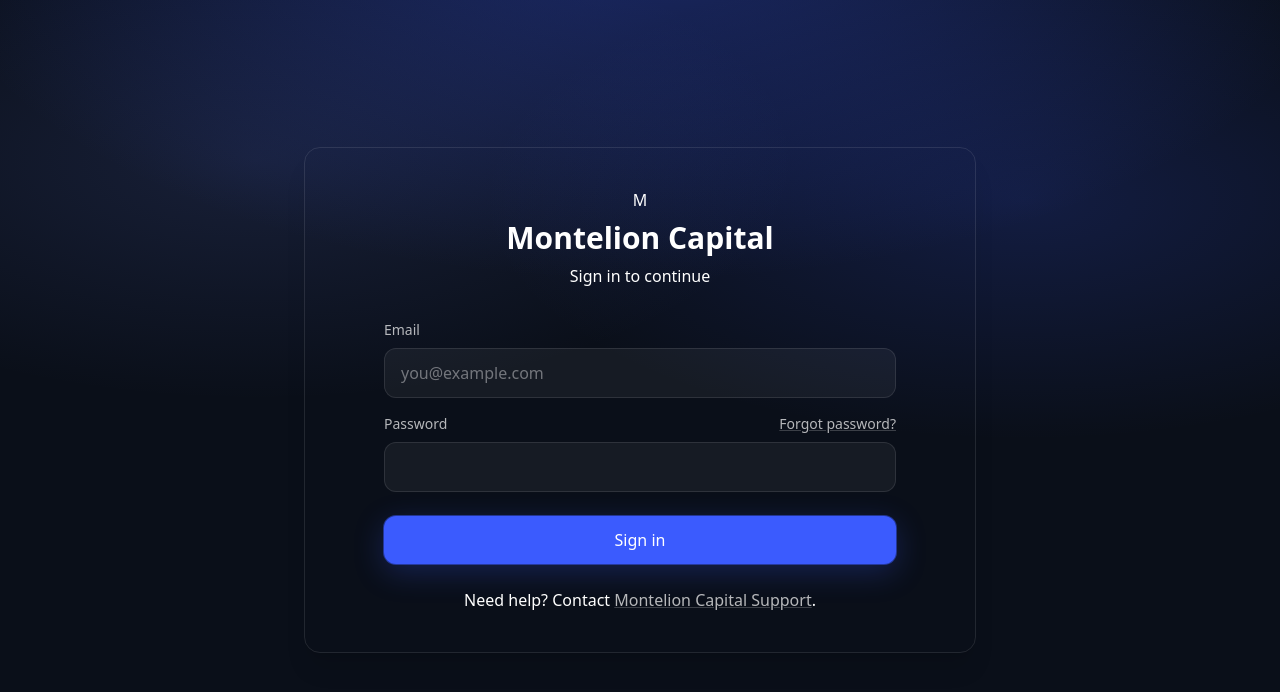
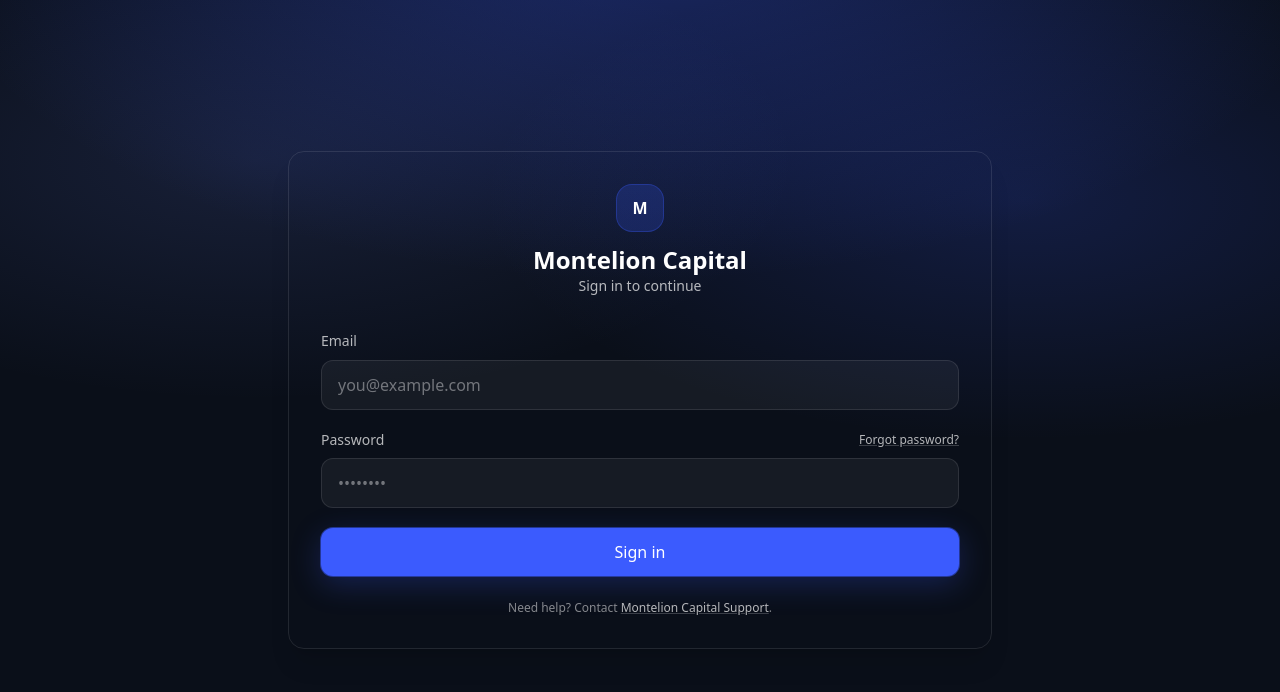
Before and after one commit to montelioncapital/montelion-app-v1, a Next.js app: page /login in a window 1280 px wide. Shown: the top 692 px of the page. Built offline with nearby package versions, Linux system fonts and the light colour scheme.

Commit message:
Update page.jsx

```diff
--- a/app/login/page.jsx
+++ b/app/login/page.jsx
@@ -1,42 +1,40 @@
-import Link from "next/link";
-
 export const metadata = { title: "Sign in • Montelion Capital" };
 
 export default function LoginPage() {
   return (
-    <section className="grid min-h-[100svh] place-items-center px-4">
-      <div className="card w-full max-w-2xl p-8 sm:p-10">
+    <main className="min-h-screen grid place-items-center p-6">
+      <section className="card max-w-card w-full">
         {/* Brand */}
-        <div className="grid place-items-center gap-2">
-          <div className="badge">M</div>
-          <h1 className="text-center text-2xl font-semibold sm:text-3xl">
-            Montelion Capital
-          </h1>
-          <p className="kicker">Sign in to continue</p>
+        <div className="text-center">
+          <div className="mx-auto h-12 w-12 grid place-items-center rounded-2xl bg-accent/20 border border-accent/30 font-bold">
+            M
+          </div>
+          <h1 className="mt-3 text-2xl font-semibold">Montelion Capital</h1>
+          <p className="text-sm text-white/70">Sign in to continue</p>
         </div>
 
         {/* Form */}
-        <form className="mx-auto mt-8 grid max-w-lg gap-4" action="#" method="post">
+        <form className="mt-8 space-y-5" action="#" method="post">
           <div>
-            <label htmlFor="email" className="mb-2 block text-sm text-white/70">Email</label>
-            <input id="email" name="email" type="email" placeholder="you@example.com" className="input" />
+            <label htmlFor="email" className="text-sm text-white/70">Email</label>
+            <input id="email" type="email" placeholder="you@example.com" className="input mt-2" />
           </div>
 
           <div>
-            <div className="mb-2 flex items-center justify-between text-sm">
-              <label htmlFor="password" className="text-white/70">Password</label>
-              <Link href="#" className="link">Forgot password?</Link>
+            <div className="flex items-center justify-between">
+              <label htmlFor="password" className="text-sm text-white/70">Password</label>
+              <a href="#" className="link text-xs">Forgot password?</a>
             </div>
-            <input id="password" name="password" type="password" className="input" />
+            <input id="password" type="password" placeholder="••••••••" className="input mt-2" />
           </div>
 
-          <button type="submit" className="btn-primary mt-2">Sign in</button>
+          <button type="submit" className="btn-primary">Sign in</button>
         </form>
 
-        <p className="kicker mx-auto mt-6 max-w-lg text-center">
-          Need help? Contact <a href="#" className="link">Montelion Capital Support</a>.
+        <p className="mt-6 text-center hint">
+          Need help? Contact <a className="link" href="#">Montelion Capital Support</a>.
         </p>
-      </div>
-    </section>
+      </section>
+    </main>
   );
 }
```
